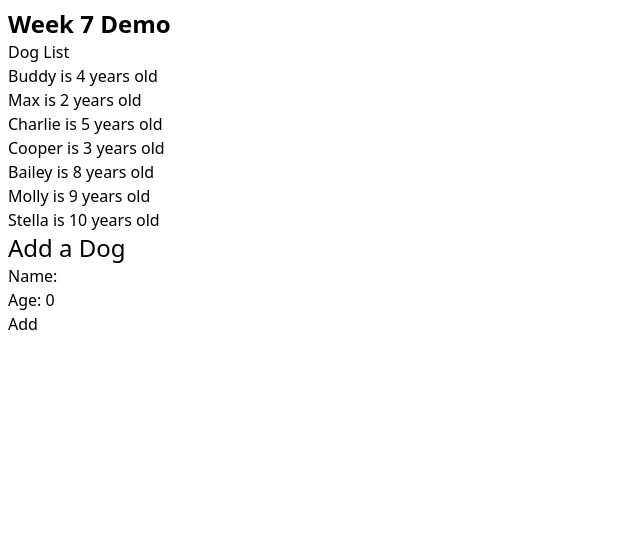
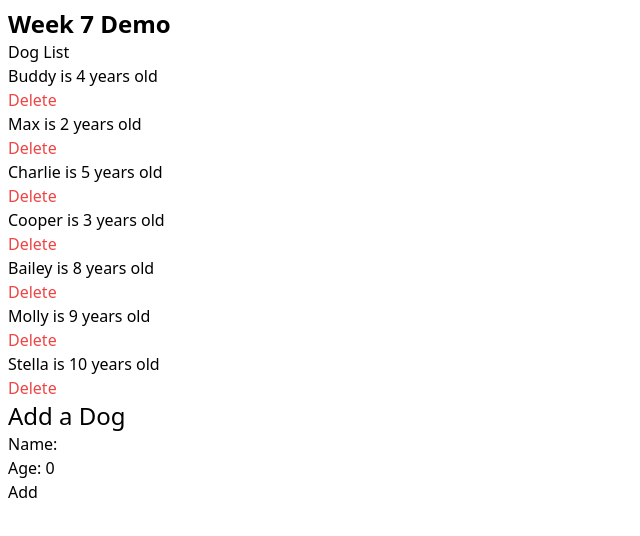
Before and after one commit to Jeffdcdr/webdev2-demos-wednesday, a Next.js app: page /week-7 in a window 1280 px wide. Shown: the top 536 px of the page, without its empty margins (0-640 px from the left). Built offline with nearby package versions, Linux system fonts and the light colour scheme.

Commit message:
Page has the handle now for the deletes

```diff
--- a/app/week-7/dog-list.js
+++ b/app/week-7/dog-list.js
@@ -2,14 +2,20 @@
 import Dog from "./dog.js";
 
 // export default function DogList() {
-export default function DogList({dogs}) {
+export default function DogList({ dogs, onDelete }) {
   return (
     <div>
       <h2>Dog List</h2>
 
       {/* {dogData.map((dog) => ( */}
       {dogs.map((dog) => (
-        <Dog key={dog.id} name={dog.name} age={dog.age} />
+        <Dog
+          key={dog.id}
+          id={dog.id}
+          name={dog.name}
+          age={dog.age}
+          onDelete={onDelete}
+        />
       ))}
     </div>
   );
--- a/app/week-7/dog.js
+++ b/app/week-7/dog.js
@@ -1,10 +1,13 @@
-export default function Dog({name, age}) {
+export default function Dog({ id, name, age, onDelete }) {
   return (
     <div>
-        {/* <h2>Dog List</h2> */}
-        <p>
-            {name} is {age} years old
-        </p>
+      {/* <h2>Dog List</h2> */}
+      <p>
+        {name} is {age} years old
+      </p>
+      <button onClick={() => onDelete(id)} className="text-red-500">
+        Delete
+      </button>
     </div>
   );
 }
--- a/app/week-7/page.js
+++ b/app/week-7/page.js
@@ -14,13 +14,19 @@ export default function Page() {
     setDogs([...dogs, newDog]);
   };
 
+  const handleDelete = (id) => {
+    const updatedDogs = dogs.filter((dog) => dog.id !== id);
+    setDogs(updatedDogs);
+  };
+
+
   return (
     <main className="p-2">
       <h1 className="text-2xl font-semibold"> Week 7 Demo </h1>
       <div></div>
       {/* <Counter /> */}
       {/* <DogList /> */}
-      <DogList dogs={dogs} />
+      <DogList dogs={dogs} onDelete={handleDelete}/>
 
       {/* onAddDog is a custom prop that will be passed to DogForm */}
       <DogForm onAddDog={handleAddDog}/>
```
